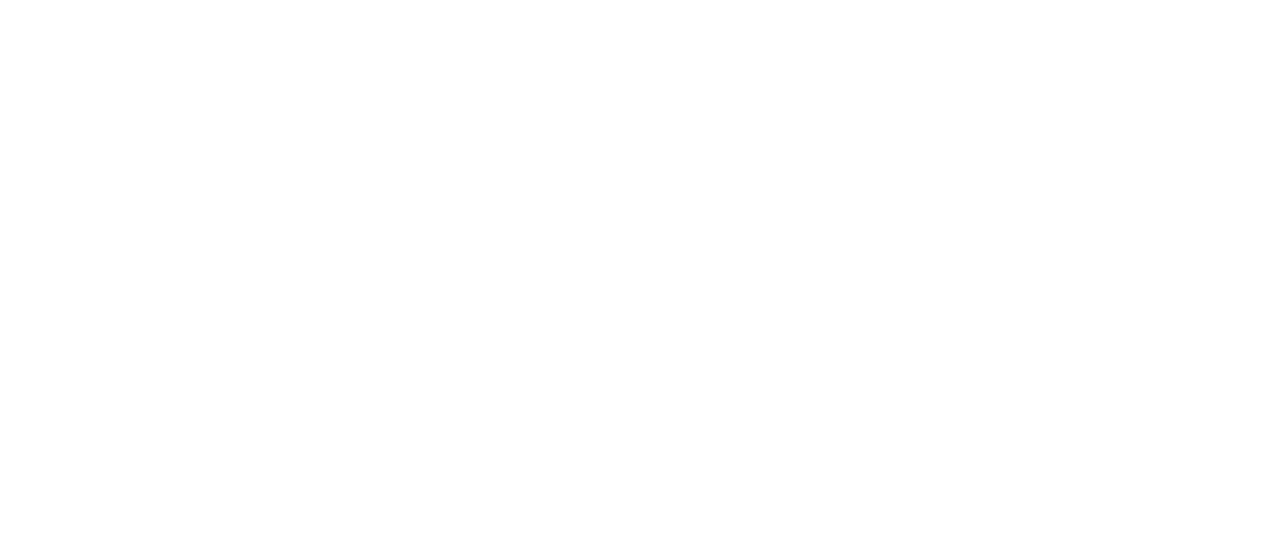
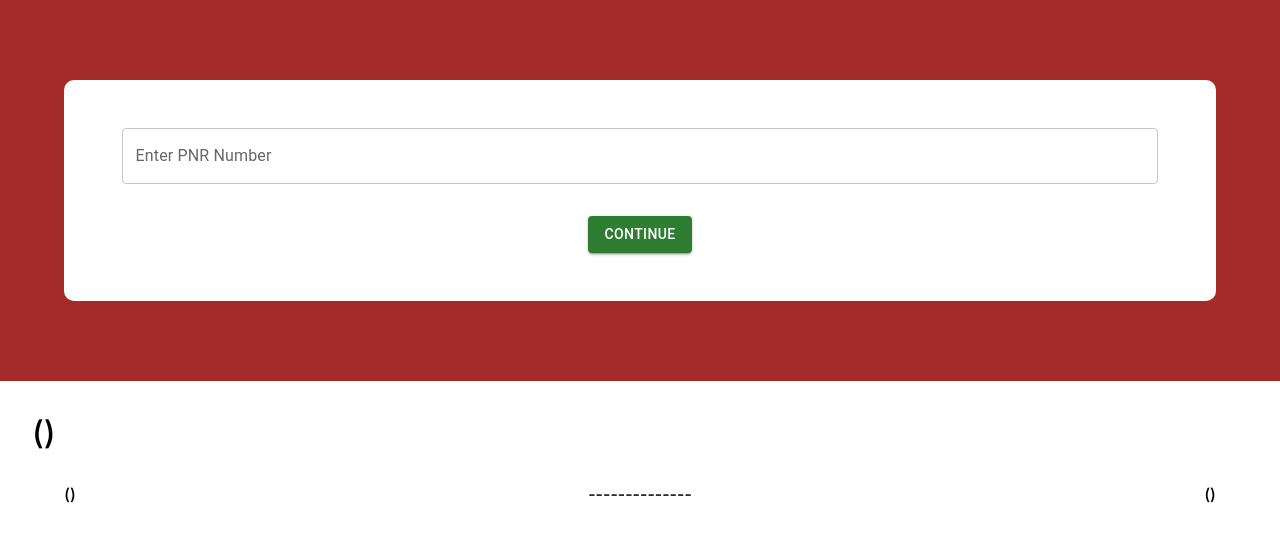
Before and after one commit to raghavawasthi24/Yatri, a React (Create React App) app: page /transferTicket in a window 1280 px wide. Before the commit this address had no page. Shown: the top 542 px of the page. Built offline with nearby package versions, Linux system fonts and the light colour scheme.

Commit message:
sell section added

```diff
--- a/package.json
+++ b/package.json
@@ -12,7 +12,7 @@
     "axios": "^1.4.0",
     "react": "^18.2.0",
     "react-dom": "^18.2.0",
-    "react-router-dom": "^6.11.0",
+    "react-router-dom": "^6.11.1",
     "react-scripts": "5.0.1",
     "web-vitals": "^2.1.4"
   },
--- a/src/App.js
+++ b/src/App.js
@@ -2,6 +2,7 @@
 import './App.css';
 import { Route,Routes } from 'react-router-dom';
 import Home from "./pages/home/Home"
+import Sell from './pages/Sell/Sell';
 // import axios from 'axios';
 
 function App() {
@@ -47,6 +48,7 @@
     <>
     <Routes>
       <Route path="/" element={<Home/>}/>
+      <Route path="/transferTicket" element={<Sell/>}/>
     </Routes>
     </>
   )
--- /dev/null
+++ b/src/pages/Sell/Sell.css
@@ -0,0 +1,44 @@
+/* .p{
+    display: none;
+} */
+.sell{
+    width: 100%;
+
+}
+.pnr{
+    background-color: brown;
+    padding:5rem 0;
+}
+.pnrStatus{
+    width:90%;
+    padding:3rem 0;
+    margin:auto;
+    background-color: white;
+    border-radius: 10px;
+    display: flex;
+    flex-direction: column;
+    align-items: center;
+    justify-content: center;
+}
+
+.trainInfo p{
+    font-size: 2rem;
+    margin:2rem;
+}
+
+.stationInfo{
+    display: flex;
+    justify-content: space-between;
+    align-items: center;
+    width:90%;
+    margin:2rem auto;
+}
+.seatInfo{
+    display: flex;
+    justify-content: space-between;
+    align-items: center;
+    width:90%;
+    margin:2rem auto;
+    padding:0.5rem 1rem;
+    border:1px solid grey;
+}
--- /dev/null
+++ b/src/pages/Sell/Sell.jsx
@@ -0,0 +1,121 @@
+import React, {useState } from 'react';
+import "./Sell.css";
+import { Button, TextField } from '@mui/material';
+import axios from 'axios';
+
+const Sell = () => {
+
+  let ticketInfo = {
+    trainNo: "",
+    trainName: "",
+    boardingTime: "",
+    boardingCode: "",
+    boardingStation: "",
+    boardingDate: "",
+    destinationTime: "",
+    destinationCode: "",
+    destinationStation: "",
+    destinationDate: "",
+  };
+
+
+  // let seatDetails=[];
+  // let seatInfo=[1,3]
+
+  const initialvalues = {
+    pnr: ""
+  }
+
+  const [pnrDetails, setPnrDetails] = useState(initialvalues);
+  const [ticketDetails, setTicketDetails] = useState("");
+  const [seatInfo, setSeatInfo] = useState([]);
+
+  const inputHandler = (e) => {
+    const { name, value } = e.target;
+    setPnrDetails({ ...pnrDetails, [name]: value })
+  }
+
+  const checkPNR = () => {
+    axios.get(`https://pnr-status-indian-railway.p.rapidapi.com/pnr-check/${pnrDetails.pnr}`, {
+      method: 'GET',
+      headers: {
+        'X-RapidAPI-Key': '4fb6eff0admshbdf5ceb06511570p152d5djsne0fb02731d5f',
+        'X-RapidAPI-Host': 'pnr-status-indian-railway.p.rapidapi.com'
+      }
+    })
+      .then((res) => {
+        console.log(res.data.data)
+        ticketInfo.trainNo = res.data.data.trainInfo.trainNo;
+        ticketInfo.trainName = res.data.data.trainInfo.name;
+        ticketInfo.boardingTime = res.data.data.boardingInfo.arrivalTime;
+        ticketInfo.boardingCode = res.data.data.boardingInfo.stationCode;;
+        ticketInfo.boardingStation = res.data.data.boardingInfo.stationName;
+        ticketInfo.boardingDate = res.data.data.trainInfo.dt;
+
+        ticketInfo.destinationTime = res.data.data.destinationInfo.departureTime;
+        ticketInfo.destinationCode = res.data.data.destinationInfo.stationCode;;
+        ticketInfo.destinationStation = res.data.data.destinationInfo.stationName;
+        ticketInfo.destinationDate = res.data.data.trainInfo.dt;
+
+
+        setSeatInfo(res.data.data.passengerInfo);
+        setTicketDetails(ticketInfo);
+        console.log(seatInfo);
+        console.log(ticketDetails)
+        // console.log(ticketDetails.boardingInfo.stationName);
+      }).catch((err) => {
+        console.log(err)
+      })
+  }
+
+  return (
+    <div className='sell'>
+      <div>
+        <div className='pnr'>
+          <div className='pnrStatus'>
+            {/* <p>Enter PNR No</p> */}
+            <TextField value={pnrDetails.pnr} onChange={inputHandler} name="pnr" label="Enter PNR Number" placeholder='Your 10 digit PNR Number'
+            sx={{width:"90%"}}/>
+            <Button variant='contained' color="success" onClick={checkPNR}
+            sx={{marginTop:"2rem"}}>Continue</Button>
+          </div>
+        </div>
+
+        <div>
+          <div className='trainInfo'>
+            <p>({ticketDetails.trainNo}){ticketDetails.trainName}</p>
+          </div>
+          <div className='stationInfo'>
+            <div>
+              <p>{ticketDetails.boardingStation}({ticketDetails.boardingCode})</p>
+              <p>{ticketDetails.boardingTime}</p>
+              <p>{ticketDetails.boardingDate}</p>
+            </div>
+            <p>--------------</p>
+            <div>
+              <p>{ticketDetails.destinationStation}({ticketDetails.destinationCode})</p>
+              <p>{ticketDetails.destinationTime}</p>
+              <p>{ticketDetails.destinationDate}</p>
+            </div>
+          </div>
+
+          {
+            seatInfo.map((val) => {
+              return (
+                <div className='seatInfo'>
+                  <p>Coach : {val.currentCoach}</p>
+                  <p>Berth : {val.currentBerthNo}</p>
+                  <Button variant='contained' color="success">Select</Button>
+                  </div>
+              )
+            })
+          }
+
+        </div>
+
+      </div>
+    </div>
+  )
+}
+
+export default Sell
--- a/src/pages/home/Home.jsx
+++ b/src/pages/home/Home.jsx
@@ -2,8 +2,10 @@
 import "./Home.css";
 import homebg from "../../assests/videos/Homebg2.mp4";
 import Button from '@mui/material/Button';
+import {useNavigate} from 'react-router-dom';
 
 const Home = () => {
+  const navigate =useNavigate()
   return (
     <div className='home'>
       <video autoPlay loop muted>
@@ -13,7 +15,8 @@
       <p>This platform offers you to transfer confirmed tickets form one person to another</p>
 
       <div className='homebtns'>
-          <Button variant="contained" sx={{margin:"0 2rem"}} color="success">Transfer Ticket</Button>
+          <Button variant="contained" sx={{margin:"0 2rem"}} color="success"
+          onClick={()=>navigate("/transferTicket")}>Transfer Ticket</Button>
           <Button variant="contained" sx={{margin:"0 2rem"}}>Get Ticket</Button>
       </div>
 
```
Also changed, not shown: 1 other file (tests, documents, lock files or other folders).
